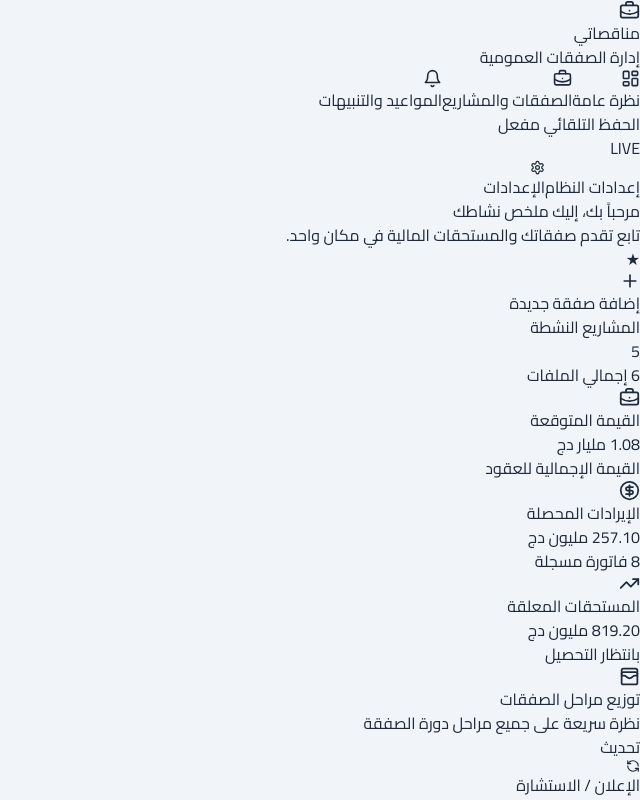
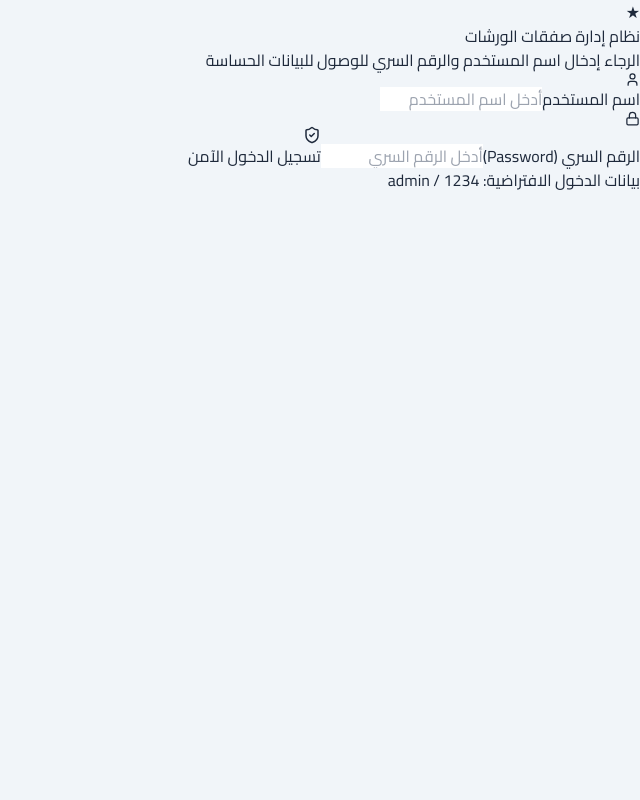
Before and after one commit to dtpalgercinf-source/Mes-March-s, a React (Vite) app: page / in a window 1280 px wide. Shown: the top 800 px of the page, without its empty margins (640-1280 px from the left). Built offline with nearby package versions, Linux system fonts and the light colour scheme.

Commit message:
Update App.tsx

```diff
--- a/src/App.tsx
+++ b/src/App.tsx
@@ -1,4 +1,4 @@
-import { useMemo, useState, type ChangeEvent, type FormEvent, type ReactNode } from 'react';
+import { useMemo, useState, useEffect, type ChangeEvent, type FormEvent, type ReactNode } from 'react';
 import {
   AlertCircle,
   Bell,
@@ -16,6 +16,8 @@ import {
   Globe,
   LayoutDashboard,
   List,
+  Lock,
+  LogOut,
   MonitorSmartphone,
   MoreHorizontal,
   Pencil,
@@ -28,19 +30,24 @@ import {
   Trash2,
   TrendingUp,
   Upload,
+  User,
   WalletCards,
   X,
 } from 'lucide-react';
 import type { AppData, Invoice, InvoiceStatus, Project, StageId } from '@/types';
 import { INVOICE_STATUSES, STAGES, invoiceStatusMeta, stageMeta } from '@/types';
-import { useAppData } from '@/lib/storage';
 import { useI18n, type Locale } from '@/lib/i18n';
 import { usePwaInstall } from '@/lib/usePwaInstall';
 import { exportCsv, importCsv } from '@/lib/csv';
 import { cls, formatCurrency, formatCurrencyShort, formatDate, formatDateShort, relativeDeadline } from '@/lib/format';
+import { useAppData } from '@/lib/storage';
 
 type View = 'dashboard' | 'projects' | 'deadlines' | 'settings';
 type Modal = { kind: 'project' | 'invoice' | 'detail'; projectId?: string } | null;
+
+// بيانات الحماية الافتراضية
+const DEFAULT_USERNAME = 'admin';
+const DEFAULT_PASSWORD = '1234';
 
 function stageLabel(id: StageId, locale: Locale): string {
   const meta = stageMeta(id);
@@ -78,6 +85,94 @@ function StageBadge({ stage, locale }: { stage: StageId; locale: Locale }) {
 
 function ModalShell({ title, onClose, children, wide = false }: { title: string; onClose: () => void; children: ReactNode; wide?: boolean }) {
   return <div className="fixed inset-0 z-50 flex items-center justify-center p-4"><button aria-label="close" onClick={onClose} className="absolute inset-0 bg-neutral-950/40 backdrop-blur-sm transition-all" /><div className={cls('relative bg-white rounded-2xl shadow-elevated w-full max-h-[92vh] overflow-y-auto animate-scale-in border border-neutral-100', wide ? 'max-w-4xl' : 'max-w-2xl')}><div className="sticky top-0 z-10 bg-white/95 backdrop-blur-md border-b border-neutral-100 px-6 py-4 flex items-center justify-between"><h2 className="font-bold text-neutral-900 text-lg">{title}</h2><IconButton label="close" onClick={onClose}><X size={19} /></IconButton></div>{children}</div></div>;
+}
+
+// شاشة تسجيل الدخول وحماية البيانات الحساسة
+function LoginScreen({ onLogin }: { onLogin: () => void }) {
+  const [username, setUsername] = useState('');
+  const [password, setPassword] = useState('');
+  const [error, setError] = useState('');
+
+  const handleSubmit = (e: FormEvent) => {
+    e.preventDefault();
+    if (username.trim() === DEFAULT_USERNAME && password === DEFAULT_PASSWORD) {
+      localStorage.setItem('app_authenticated', 'true');
+      onLogin();
+    } else {
+      setError('اسم المستخدم أو الرقم السري غير صحيح!');
+    }
+  };
+
+  return (
+    <div className="min-h-screen bg-gradient-to-br from-emerald-900 via-neutral-900 to-emerald-950 flex items-center justify-center p-4">
+      <div className="w-full max-w-md bg-white rounded-3xl shadow-2xl border-2 border-emerald-600/30 overflow-hidden p-8 animate-scale-in">
+        <div className="flex flex-col items-center text-center mb-8">
+          {/* العلم الوطني الجزائري الجمالي */}
+          <div className="flex items-center rounded-2xl overflow-hidden shadow-md border-2 border-neutral-200 h-12 w-24 mb-4" title="الجمهورية الجزائرية الديمقراطية الشعبية">
+            <div className="w-1/2 bg-emerald-600 h-full"></div>
+            <div className="w-1/2 bg-white h-full relative flex items-center justify-center">
+              <div className="w-5 h-5 rounded-full border-2 border-red-600 flex items-center justify-center relative">
+                <span className="text-[9px] text-red-600 absolute">★</span>
+              </div>
+            </div>
+          </div>
+          <h1 className="text-2xl font-black text-neutral-900">نظام إدارة صفقات الورشات</h1>
+          <p className="text-xs text-neutral-500 mt-1 font-medium">الرجاء إدخال اسم المستخدم والرقم السري للوصول للبيانات الحساسة</p>
+        </div>
+
+        {error && (
+          <div className="mb-6 p-3.5 bg-red-50 border-2 border-red-200 text-red-700 text-xs font-bold rounded-xl flex items-center gap-2">
+            <AlertCircle size={17} className="shrink-0 text-red-600" />
+            <span>{error}</span>
+          </div>
+        )}
+
+        <form onSubmit={handleSubmit} className="space-y-5">
+          <label className="block space-y-1.5">
+            <span className="text-xs font-bold text-neutral-700 flex items-center gap-1.5">
+              <User size={15} className="text-emerald-700" />
+              اسم المستخدم
+            </span>
+            <input
+              type="text"
+              required
+              className="w-full px-4 py-3 rounded-xl border-2 border-neutral-300 focus:border-emerald-600 focus:outline-none text-sm font-semibold transition-all bg-neutral-50 focus:bg-white"
+              placeholder="أدخل اسم المستخدم"
+              value={username}
+              onChange={(e) => setUsername(e.target.value)}
+            />
+          </label>
+
+          <label className="block space-y-1.5">
+            <span className="text-xs font-bold text-neutral-700 flex items-center gap-1.5">
+              <Lock size={15} className="text-emerald-700" />
+              الرقم السري (Password)
+            </span>
+            <input
+              type="password"
+              required
+              className="w-full px-4 py-3 rounded-xl border-2 border-neutral-300 focus:border-emerald-600 focus:outline-none text-sm font-semibold transition-all bg-neutral-50 focus:bg-white"
+              placeholder="أدخل الرقم السري"
+              value={password}
+              onChange={(e) => setPassword(e.target.value)}
+            />
+          </label>
+
+          <button
+            type="submit"
+            className="w-full py-3.5 bg-emerald-700 hover:bg-emerald-800 text-white font-extrabold rounded-xl shadow-md hover:shadow-lg transition-all flex items-center justify-center gap-2 text-sm border border-emerald-600 mt-2"
+          >
+            <ShieldCheck size={18} />
+            <span>تسجيل الدخول الآمن</span>
+          </button>
+        </form>
+
+        <div className="mt-8 pt-4 border-t border-neutral-100 text-center">
+          <p className="text-[11px] text-neutral-400 font-medium">بيانات الدخول الافتراضية: admin / 1234</p>
+        </div>
+      </div>
+    </div>
+  );
 }
 
 function ProjectForm({ initial, onSave, onClose }: { initial?: Project; onSave: (values: Omit<Project, 'id' | 'invoices' | 'createdAt' | 'updatedAt'>) => void; onClose: () => void }) {
@@ -600,7 +695,7 @@ function DeadlinesView({ projects, onView }: { projects: Project[]; onView: (p:
   );
 }
 
-function SettingsView({ data, onImport, onReset }: { data: AppData; onImport: (data: AppData) => void; onReset: () => void }) {
+function SettingsView({ data, onImport, onReset, onLogout }: { data: AppData; onImport: (data: AppData) => void; onReset: () => void; onLogout: () => void }) {
   const { t, locale, setLocale } = useI18n();
   const { canInstall, installed, promptInstall } = usePwaInstall();
   const [message, setMessage] = useState('');
@@ -633,27 +728,24 @@ function SettingsView({ data, onImport, onReset }: { data: AppData; onImport: (d
 
   return (
     <div className="space-y-6 max-w-4xl animate-fade-in">
-      {/* شريط عنوان صفحة الإعدادات الفاخر المستوحى من العلم الوطني الجزائري */}
       <div className="bg-gradient-to-r from-emerald-800 via-emerald-700 to-emerald-900 border-2 border-emerald-600 rounded-2xl p-5 shadow-md flex flex-wrap items-center justify-between gap-4 text-white">
         <div>
           <h1 className="text-2xl font-black tracking-tight">{t('settings.title')}</h1>
           <p className="text-sm text-emerald-100 mt-1 font-medium">{t('settings.sub')}</p>
         </div>
         <div className="flex items-center gap-3">
-          <div className="flex items-center rounded-xl overflow-hidden shadow-lg border-2 border-white/30 h-10 w-20" title="الجمهورية الجزائرية الديمقراطية الشعبية">
-            <div className="w-1/2 bg-emerald-600 h-full"></div>
-            <div className="w-1/2 bg-white h-full relative flex items-center justify-center">
-              <div className="w-4 h-4 rounded-full border-2 border-red-600 flex items-center justify-center relative">
-                <span className="text-[8px] text-red-600 absolute">★</span>
-              </div>
-            </div>
-          </div>
+          <button
+            onClick={onLogout}
+            className="flex items-center gap-2 px-4 py-2 bg-red-600 hover:bg-red-700 text-white font-bold text-xs rounded-xl border border-red-500 shadow-sm transition-all"
+          >
+            <LogOut size={15} />
+            <span>تسجيل الخروج</span>
+          </button>
         </div>
       </div>
 
       {message && <div className="p-4 rounded-xl bg-primary-50 text-primary-700 text-sm font-medium flex items-center justify-between border border-primary-100"><span>{message}</span><button onClick={() => setMessage('')}><X size={16} /></button></div>}
 
-      {/* قسم اللغة بأيقونات بارزة وألوان العلم الجزائري */}
       <div className="card p-6 space-y-5 border-2 border-emerald-300 bg-emerald-50/40 card-hover shadow-2xs rounded-2xl">
         <h2 className="text-base font-extrabold text-emerald-950 flex items-center gap-3">
           <div className="w-10 h-10 rounded-xl bg-emerald-200 text-emerald-900 border-2 border-emerald-400 flex items-center justify-center shadow-2xs">
@@ -667,7 +759,6 @@ function SettingsView({ data, onImport, onReset }: { data: AppData; onImport: (d
         </div>
       </div>
 
-      {/* قسم إدارة البيانات والنسخ الاحتياطي بأيقونات بارزة وتصميم منسق */}
       <div className="card p-6 space-y-5 border-2 border-sky-300 bg-sky-50/40 card-hover shadow-2xs rounded-2xl">
         <h2 className="text-base font-extrabold text-sky-950 flex items-center gap-3">
           <div className="w-10 h-10 rounded-xl bg-sky-200 text-sky-900 border-2 border-sky-400 flex items-center justify-center shadow-2xs">
@@ -676,8 +767,8 @@ function SettingsView({ data, onImport, onReset }: { data: AppData; onImport: (d
           <span>{t('settings.data')}</span>
         </h2>
         <div className="grid sm:grid-cols-2 gap-4">
-          <button type="button" className="btn bg-white hover:bg-sky-100 text-sky-950 border-2 border-sky-300 py-3.5 justify-center font-bold rounded-xl shadow-2xs flex items-center gap-2 transition-all"><Download size={18} className="text-sky-700" />{t('settings.exportJson')}</button>
-          <button type="button" className="btn bg-white hover:bg-sky-100 text-sky-950 border-2 border-sky-300 py-3.5 justify-center font-bold rounded-xl shadow-2xs flex items-center gap-2 transition-all"><FileSpreadsheet size={18} className="text-sky-700" />{t('settings.exportCsv')}</button>
+          <button type="button" className="btn bg-white hover:bg-sky-100 text-sky-950 border-2 border-sky-300 py-3.5 justify-center font-bold rounded-xl shadow-2xs flex items-center gap-2 transition-all" onClick={exportJson}><Download size={18} className="text-sky-700" />{t('settings.exportJson')}</button>
+          <button type="button" className="btn bg-white hover:bg-sky-100 text-sky-950 border-2 border-sky-300 py-3.5 justify-center font-bold rounded-xl shadow-2xs flex items-center gap-2 transition-all" onClick={exportCsvFile}><FileSpreadsheet size={18} className="text-sky-700" />{t('settings.exportCsv')}</button>
         </div>
         <div className="grid sm:grid-cols-2 gap-4 pt-3 border-t-2 border-sky-200">
           <label className="btn bg-white hover:bg-sky-100 text-sky-950 border-2 border-sky-300 py-3.5 justify-center cursor-pointer font-bold rounded-xl shadow-2xs flex items-center gap-2 transition-all"><Upload size={18} className="text-sky-700" />{t('settings.importJson')}<input type="file" accept=".json" className="hidden" onChange={(e) => importFile(e, true)} /></label>
@@ -692,7 +783,6 @@ function SettingsView({ data, onImport, onReset }: { data: AppData; onImport: (d
         </div>
       )}
 
-      {/* منطقة الخطر بأيقونات بارزة وتصميم أحمر تحذيري متناسق */}
       <div className="card p-6 border-2 border-red-300 space-y-4 card-hover shadow-2xs bg-red-50/50 rounded-2xl">
         <h2 className="text-base font-extrabold text-red-950 flex items-center gap-3">
           <div className="w-10 h-10 rounded-xl bg-red-200 text-red-900 border-2 border-red-400 flex items-center justify-center shadow-2xs">
@@ -710,9 +800,22 @@ function SettingsView({ data, onImport, onReset }: { data: AppData; onImport: (d
 export default function App() {
   const { data, updateData, resetData } = useAppData();
   const { t, locale } = useI18n();
+  const [isAuthenticated, setIsAuthenticated] = useState<boolean>(false);
   const [view, setView] = useState<View>('dashboard');
   const [modal, setModal] = useState<Modal>(null);
   const [activeProject, setActiveProject] = useState<Project | null>(null);
+
+  useEffect(() => {
+    const authStatus = localStorage.getItem('app_authenticated');
+    if (authStatus === 'true') {
+      setIsAuthenticated(true);
+    }
+  }, []);
+
+  const handleLogout = () => {
+    localStorage.removeItem('app_authenticated');
+    setIsAuthenticated(false);
+  };
 
   const currentProject = useMemo(() => {
     if (!modal || modal.kind !== 'detail' || !modal.projectId) return null;
@@ -748,6 +851,11 @@ export default function App() {
   const deleteInvoice = (projectId: string, invoiceId: string) => {
     updateData({ ...data, projects: data.projects.map((p) => (p.id === projectId ? { ...p, invoices: p.invoices.filter((i) => i.id !== invoiceId), updatedAt: new Date().toISOString() } : p)) });
   };
+
+  // حماية التطبيق: عرض شاشة تسجيل الدخول إذا لم يتم الدخول بعد
+  if (!isAuthenticated) {
+    return <LoginScreen onLogin={() => setIsAuthenticated(true)} />;
+  }
 
   return (
     <div className={cls('min-h-screen bg-neutral-100 flex flex-col xl:flex-row text-neutral-800 font-sans', locale === 'ar' ? 'rtl' : 'ltr')} dir={locale === 'ar' ? 'rtl' : 'ltr'}>
@@ -787,11 +895,13 @@ export default function App() {
             </div>
           </div>
 
-          <div className="flex items-center justify-between px-1">
-            <span className="text-[11px] text-neutral-400 font-medium">إعدادات النظام</span>
-            <button onClick={() => setView('settings')} title={t('nav.settings')} className="p-2 rounded-xl bg-neutral-800 hover:bg-neutral-700 text-emerald-400 hover:text-emerald-300 transition-colors border border-emerald-600/30 shadow-2xs flex items-center gap-1.5 text-xs font-semibold">
+          <div className="flex items-center justify-between gap-2">
+            <button onClick={() => setView('settings')} title={t('nav.settings')} className="flex-1 p-2 rounded-xl bg-neutral-800 hover:bg-neutral-700 text-emerald-400 hover:text-emerald-300 transition-colors border border-emerald-600/30 shadow-2xs flex items-center justify-center gap-1.5 text-xs font-semibold">
               <SettingsIcon size={15} />
               <span>الإعدادات</span>
+            </button>
+            <button onClick={handleLogout} title="تسجيل الخروج" className="p-2 rounded-xl bg-red-950/60 hover:bg-red-900 text-red-400 border border-red-800/60 transition-colors flex items-center justify-center">
+              <LogOut size={15} />
             </button>
           </div>
         </div>
@@ -801,7 +911,7 @@ export default function App() {
         {view === 'dashboard' && <Dashboard projects={data.projects} onViewProject={(p) => setModal({ kind: 'detail', projectId: p.id })} onAdd={() => setModal({ kind: 'project' })} />}
         {view === 'projects' && <ProjectsView projects={data.projects} onView={(p) => setModal({ kind: 'detail', projectId: p.id })} onEdit={(p) => setModal({ kind: 'project', projectId: p.id })} onAdd={() => setModal({ kind: 'project' })} />}
         {view === 'deadlines' && <DeadlinesView projects={data.projects} onView={(p) => setModal({ kind: 'detail', projectId: p.id })} />}
-        {view === 'settings' && <SettingsView data={data} onImport={(d) => updateData(d)} onReset={resetData} />}
+        {view === 'settings' && <SettingsView data={data} onImport={(d) => updateData(d)} onReset={resetData} onLogout={handleLogout} />}
       </main>
 
       {modal?.kind === 'project' && (
```
